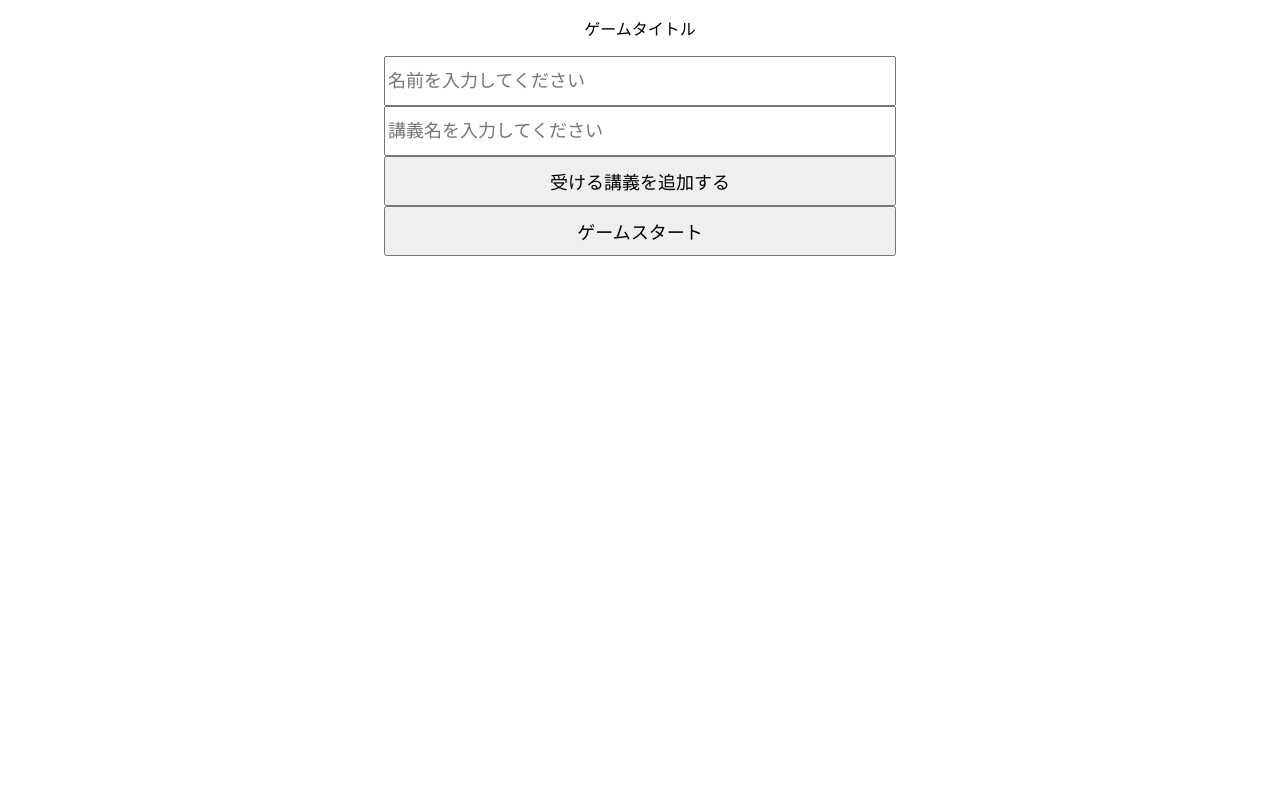
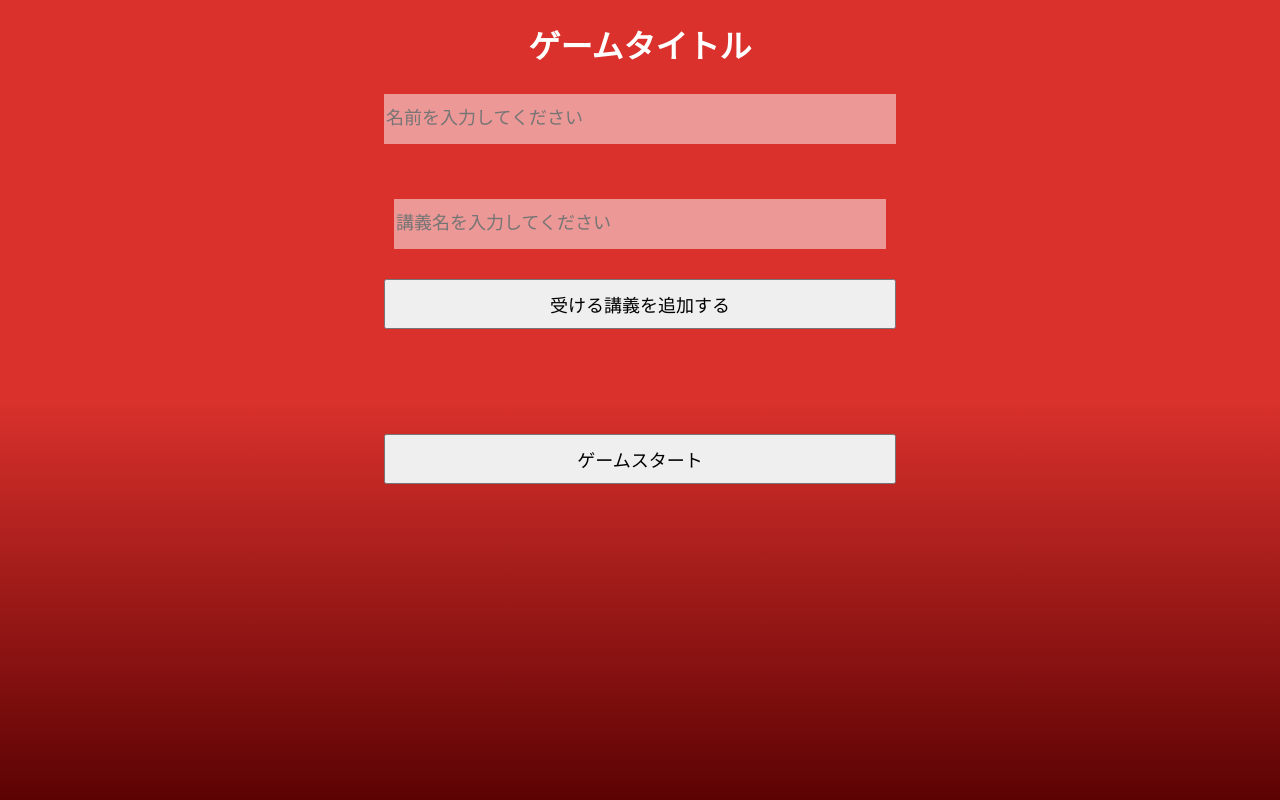
Before and after one commit to shu20031026/ptera-app-front, a Next.js app: page / in a window 1280 px wide. Built offline with nearby package versions, Linux system fonts and the light colour scheme.

Commit message:
add: Home画面のスタイリング

```diff
--- a/src/styles/globals.css
+++ b/src/styles/globals.css
@@ -1,9 +1,9 @@
 html,
 body {
-  padding: 0;
+  height: 100%;
   margin: 0;
-  font-family: -apple-system, BlinkMacSystemFont, Segoe UI, Roboto, Oxygen,
-    Ubuntu, Cantarell, Fira Sans, Droid Sans, Helvetica Neue, sans-serif;
+  font-family: -apple-system, BlinkMacSystemFont, Segoe UI, Roboto, Oxygen, Ubuntu, Cantarell,
+    Fira Sans, Droid Sans, Helvetica Neue, sans-serif;
 }
 
 a {
--- /dev/null
+++ b/src/styles/template.ts
@@ -0,0 +1,11 @@
+export const colors = {
+  base: {
+    primary: '#da312c', // 赤
+    dark: '#5c0203', // 暗い赤
+  },
+  text: {
+    primary: '#ffffff', // 白
+    secondly: '#e4b927', // 黄色
+    hover: '#e0dad7', // グレー
+  },
+}
--- a/src/views/components/pages/Home/index.tsx
+++ b/src/views/components/pages/Home/index.tsx
@@ -4,9 +4,11 @@ import { useState } from 'react'
 import { useSetRecoilState } from 'recoil'
 import {
   addFormButton,
+  gameTitle,
   homeContainer,
   homeWrapper,
   inputItem,
+  nameInput,
   startButton,
   unitListContainer,
 } from './style'
@@ -40,10 +42,10 @@ export const Home: NextPage = () => {
   return (
     <div css={homeContainer}>
       <div css={homeWrapper}>
-        <p>ゲームタイトル</p>
+        <h1 css={gameTitle}>ゲームタイトル</h1>
         <div>
           <input
-            css={inputItem}
+            css={nameInput}
             onChange={(e) => setPlayer(e.target.value)}
             placeholder='名前を入力してください'
           />
--- a/src/views/components/pages/Home/style.ts
+++ b/src/views/components/pages/Home/style.ts
@@ -1,9 +1,16 @@
 import { css } from '@emotion/react'
+import { colors } from '@/styles/template'
 
 export const homeContainer = css`
   text-align: center;
+  height: 100vh;
   display: flex;
   justify-content: center;
+  background: linear-gradient(to bottom, ${colors.base.primary} 50%, ${colors.base.dark} 100%);
+`
+
+export const gameTitle = css`
+  color: ${colors.text.primary};
 `
 
 export const homeWrapper = css`
@@ -14,18 +21,51 @@ export const homeWrapper = css`
 export const unitListContainer = css`
   display: flex;
   flex-direction: column;
+  height: 30vh;
+  overflow-y: scroll;
+  &::-webkit-scrollbar {
+    display: none;
+  }
+`
+
+export const nameInput = css`
+  width: 100%;
+  min-height: 50px;
+  font-size: large;
+  background: rgba(255, 255, 255, 0.5);
+  margin-bottom: 50px;
+  &:first-child {
+    margin-top: 5px;
+  }
+  &:hover {
+    background: rgba(255, 255, 255, 0.8);
+    transform: translateY(-5px);
+  }
+  border: none;
 `
 
 export const inputItem = css`
-  width: 100%;
-  height: 50px;
+  min-height: 50px;
   font-size: large;
+  margin-bottom: 30px;
+  background: rgba(255, 255, 255, 0.5);
+  margin-left: 10px;
+  margin-right: 10px;
+  &:first-child {
+    margin-top: 5px;
+  }
+  &:hover {
+    background: rgba(255, 255, 255, 0.8);
+    transform: translateY(-5px);
+  }
+  border: none;
 `
 
 export const addFormButton = css`
   width: 100%;
-  height: 50px;
+  min-height: 50px;
   font-size: large;
+  margin-bottom: 30px;
 `
 
 export const startButton = css`
```
Also changed, not shown: src/styles/Home.module.css (deleted, +0 -129 lines).
